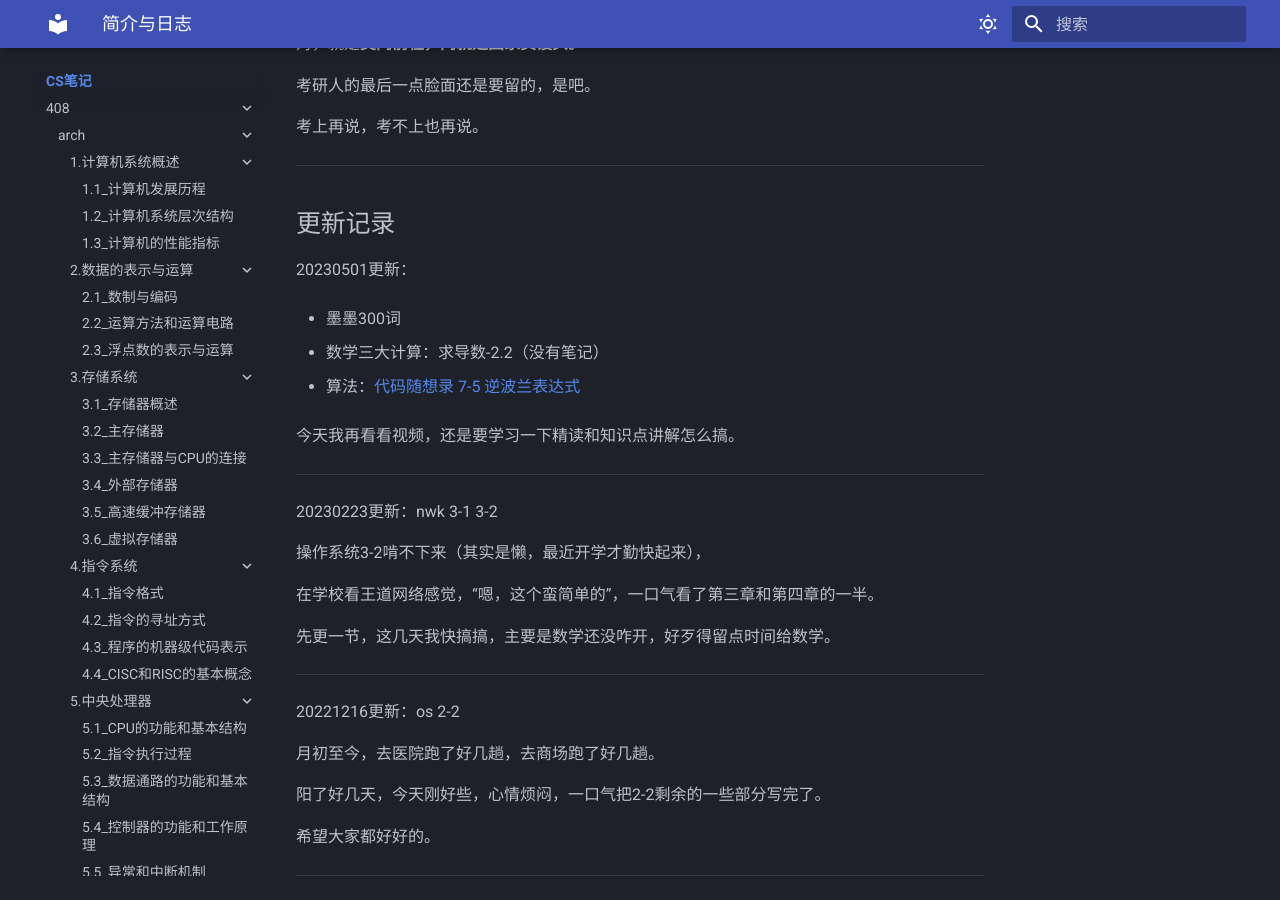
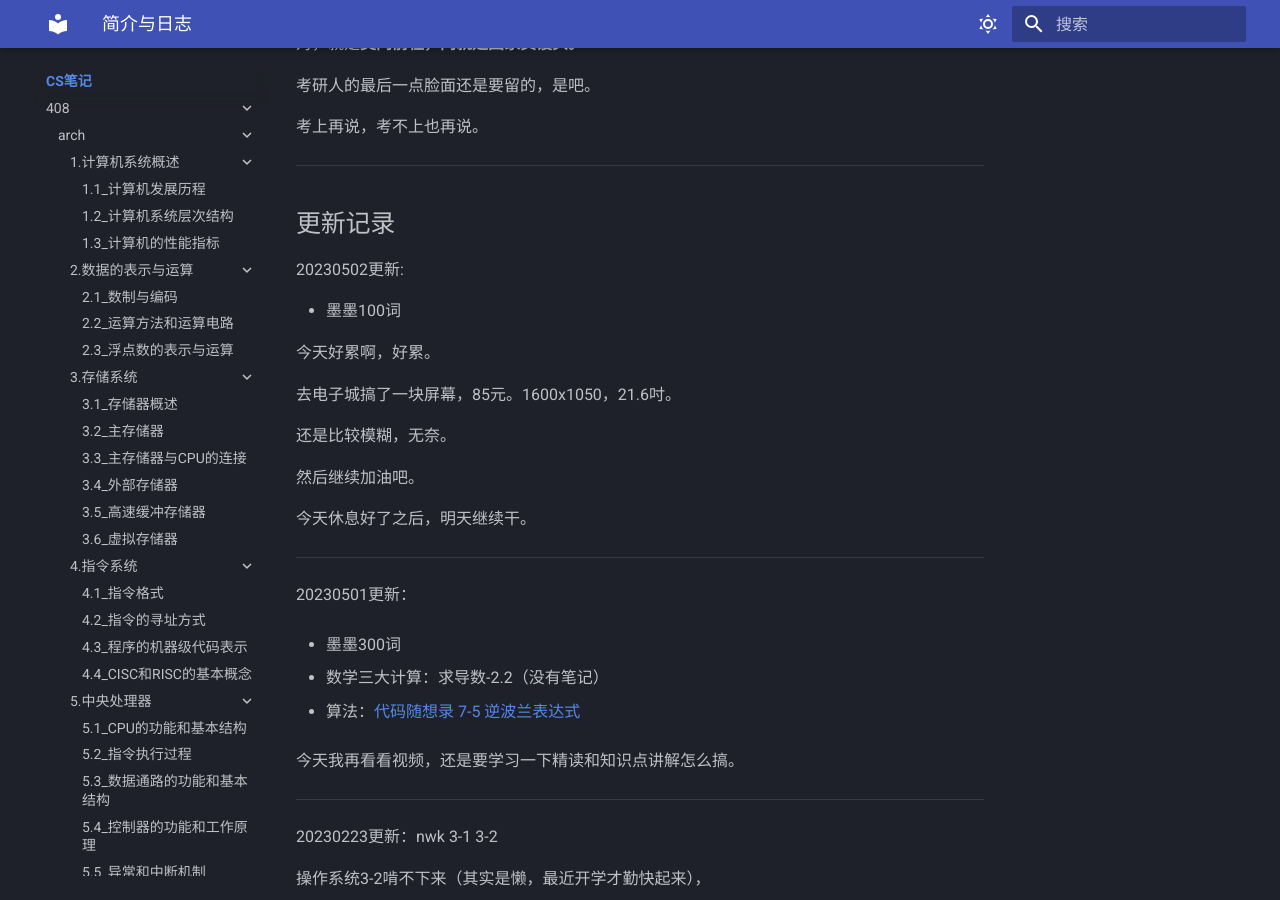
Before and after one commit to Haohahahaha/cs, an MkDocs documentation site: the page built from docs/index.md, in a window 1280 px wide and 900 px high, scrolled down 1114 px. Built offline with MkDocs 1.6.1 and Material for MkDocs 9.7.7, drawn with Linux system fonts in a browser that asks for light colours.

Commit message:
2023-05-03_00:41:51 update

```diff
--- a/docs/index.md
+++ b/docs/index.md
@@ -53,6 +53,22 @@
 ---
 
 ## 更新记录
+
+20230502更新:
+
+- 墨墨100词
+
+今天好累啊，好累。
+
+去电子城搞了一块屏幕，85元。1600x1050，21.6吋。
+
+还是比较模糊，无奈。
+
+然后继续加油吧。
+
+今天休息好了之后，明天继续干。
+
+---
 
 20230501更新：
 
```
